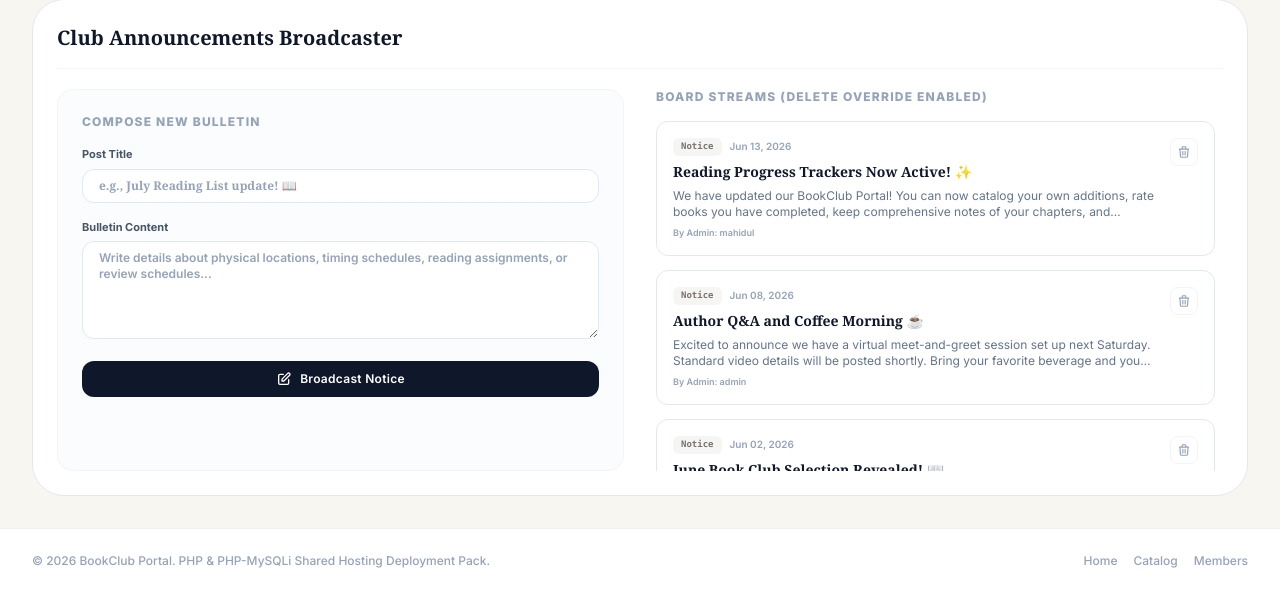
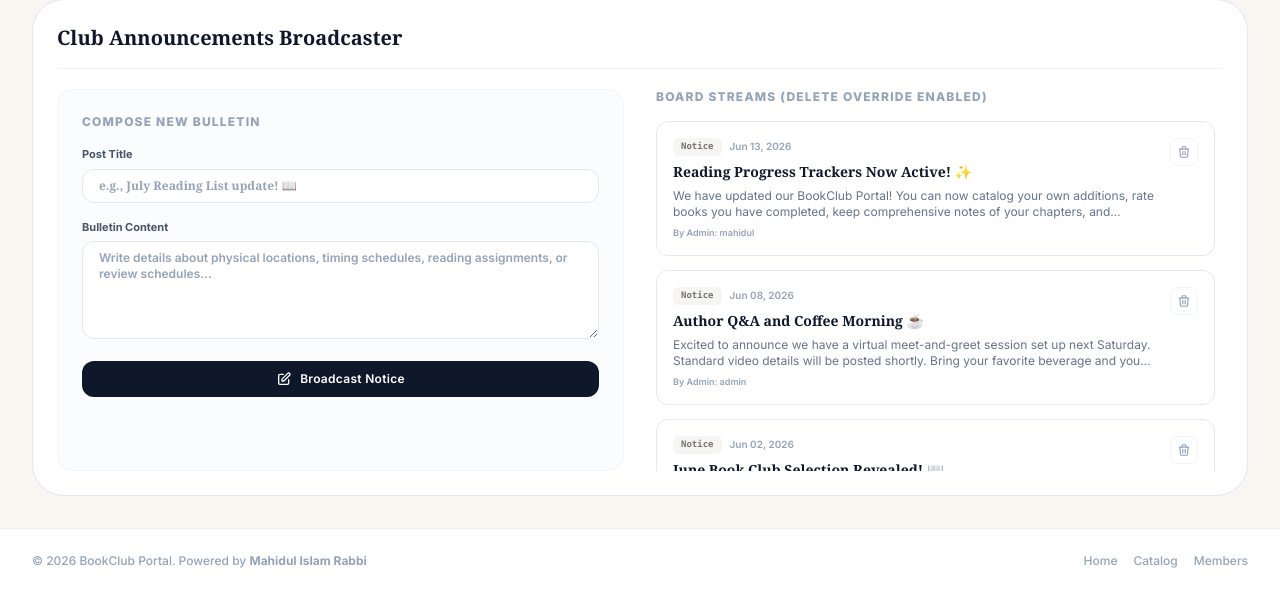
Before and after one commit to 2022100010020-hue/book-club-portal, a PHP site: page /admin.php in a window 1280 px wide. Shown: the part 926-1519 px from the top of the page. Run offline with PHP 8.4, Linux system fonts and the light colour scheme; a user stored in the database is signed in; data comes from the database, SQL or seed files in the repository; some libraries are stand-ins or nearby versions; some web fonts are replaced.

Commit message:
Update footer.php

```diff
--- a/footer.php
+++ b/footer.php
@@ -1,9 +1,9 @@
-    </main>
+      </main>
 
     <!-- Standard footer bar -->
     <footer class="border-t border-slate-200/60 bg-white py-6">
         <div class="max-w-7xl mx-auto px-4 sm:px-6 lg:px-8 flex flex-col md:flex-row items-center justify-between text-xs text-slate-400 font-medium space-y-2 md:space-y-0">
-            <span>&copy; <?php echo date('Y'); ?> BookClub Portal. PHP & PHP-MySQLi Shared Hosting Deployment Pack.</span>
+            <span>&copy; <?php echo date('Y'); ?> BookClub Portal. Powered by <b>Mahidul Islam Rabbi</b></span>
             <div class="flex space-x-4">
                 <a href="index.php" class="hover:text-indigo-600 transition-colors">Home</a>
                 <a href="catalog.php" class="hover:text-indigo-600 transition-colors">Catalog</a>
```
